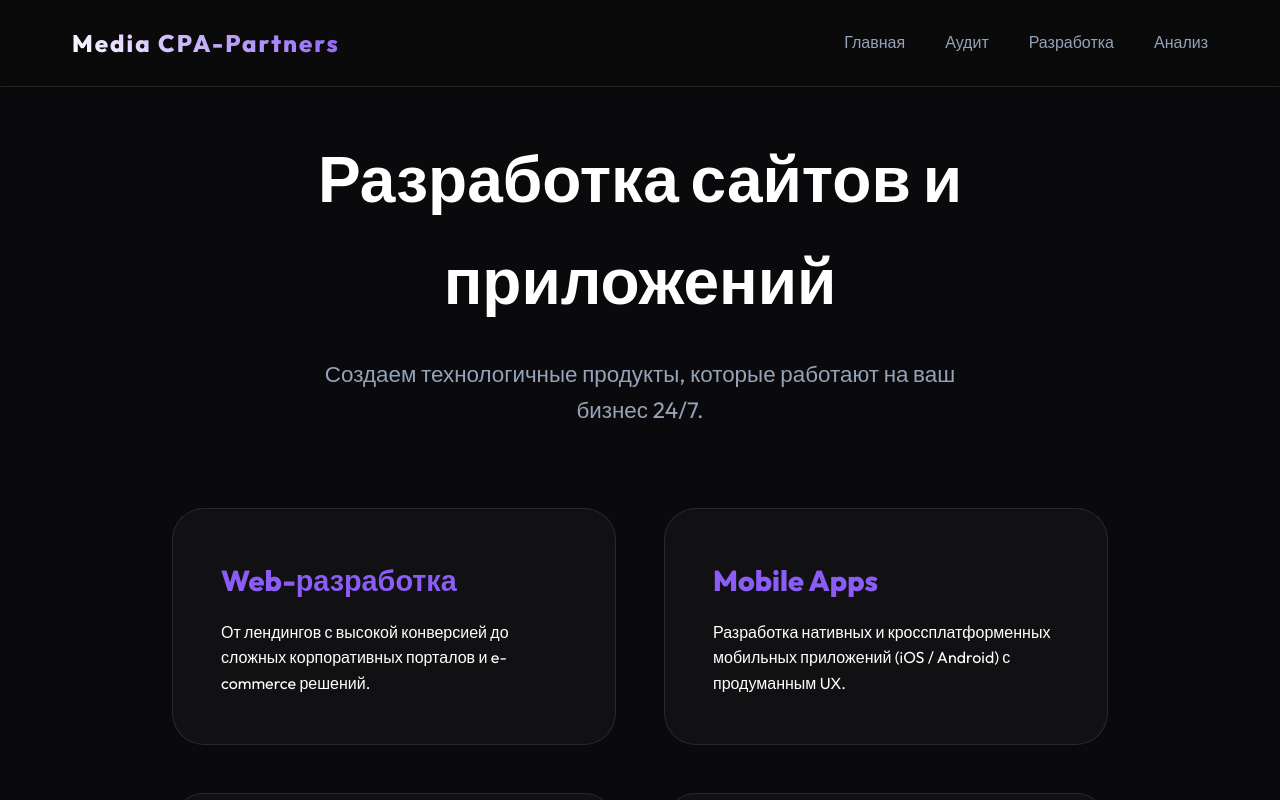
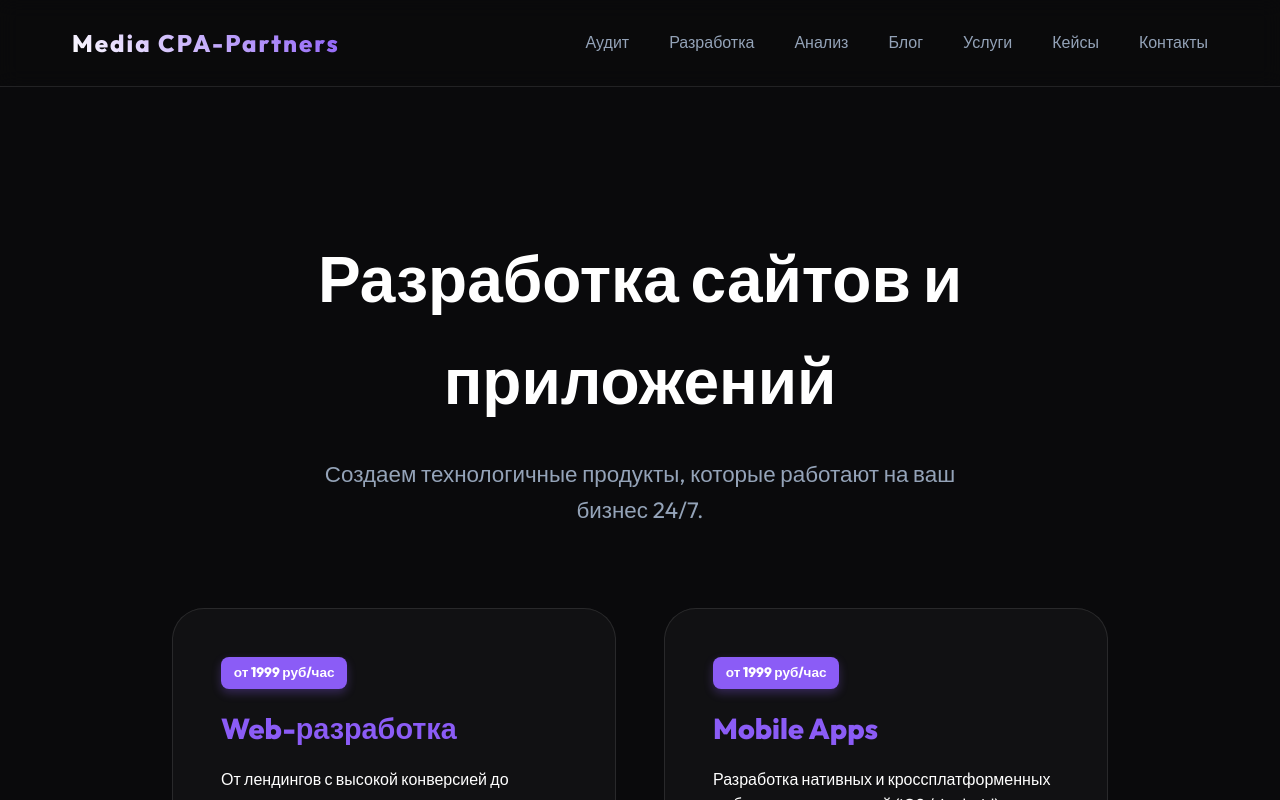
Before and after one commit to Arteminamerica90/mywebsite, a React (Vite) app: page /services/dev in a window 1280 px wide. Shown: the top 800 px of the page. Built offline with nearby package versions, Linux system fonts and the light colour scheme.

Commit message:
Restructure site: reorder homepage, standardize navbar, add pricing and card interactivity

```diff
--- a/src/App.css
+++ b/src/App.css
@@ -182,8 +182,15 @@
 
 /* Portfolio Section */
 .portfolio {
-  padding: 8rem 0;
+  padding: 10rem 0 8rem;
 }
+
+.portfolio-card-link {
+  text-decoration: none;
+  color: inherit;
+  display: block;
+}
+
 
 .portfolio-grid {
   display: grid;
@@ -618,6 +625,28 @@
   color: var(--accent-color);
 }
 
+.clickable-card {
+  cursor: pointer;
+  position: relative;
+}
+
+.clickable-card:hover {
+  background: rgba(139, 92, 246, 0.05);
+}
+
+.price-tag {
+  display: inline-block;
+  background: var(--accent-color);
+  color: #fff;
+  padding: 0.3rem 0.8rem;
+  border-radius: 8px;
+  font-size: 0.85rem;
+  font-weight: 700;
+  margin-bottom: 1rem;
+  box-shadow: 0 4px 10px rgba(139, 92, 246, 0.3);
+}
+
+
 .service-cta-box {
   padding: 5rem;
   background: linear-gradient(135deg, rgba(139, 92, 246, 0.1) 0%, rgba(10, 10, 12, 0.5) 100%);
--- /dev/null
+++ b/src/components/Navbar.jsx
@@ -0,0 +1,23 @@
+import React from 'react';
+import { Link } from 'react-router-dom';
+
+function Navbar() {
+    return (
+        <nav className="navbar">
+            <div className="container nav-container">
+                <Link to="/" className="logo">Media CPA-Partners</Link>
+                <ul className="nav-links">
+                    <li><Link to="/services/audit">Аудит</Link></li>
+                    <li><Link to="/services/dev">Разработка</Link></li>
+                    <li><Link to="/services/analysis">Анализ</Link></li>
+                    <li><a href="/#blog">Блог</a></li>
+                    <li><a href="/#services">Услуги</a></li>
+                    <li><a href="/#work">Кейсы</a></li>
+                    <li><a href="/#contact">Контакты</a></li>
+                </ul>
+            </div>
+        </nav>
+    );
+}
+
+export default Navbar;
--- a/src/pages/Home.jsx
+++ b/src/pages/Home.jsx
@@ -2,15 +2,16 @@ import React, { useState } from 'react';
 import { Link } from 'react-router-dom';
 import heroImg from '../assets/hero.png';
 import ContactSection from '../components/ContactSection';
+import Navbar from '../components/Navbar';
 
 function Home() {
     const cases = [
-        { title: "BetterMe", desc: "Масштабирование Health & Fitness приложения", category: "Health & Fitness" },
-        { title: "30-Day Fitness", desc: "Оптимизация CPA и рост установок", category: "Fitness Challenge" },
-        { title: "Joom", desc: "Глобальный маркетинг для маркетплейса", category: "E-commerce" },
-        { title: "Calm", desc: "Привлечение осознанной аудитории", category: "Mental Health" },
-        { title: "Delivery Club", desc: "Лидерство на рынке доставки еды", category: "Food Delivery" },
-        { title: "FitOn", desc: "Взрывной рост фитнес-сообщества", category: "Fitness platform" },
+        { id: "betterme", title: "BetterMe", desc: "Масштабирование Health & Fitness приложения", category: "Health & Fitness" },
+        { id: "fitness30", title: "30-Day Fitness", desc: "Оптимизация CPA и рост установок", category: "Fitness Challenge" },
+        { id: "joom", title: "Joom", desc: "Глобальный маркетинг для маркетплейса", category: "E-commerce" },
+        { id: "calm", title: "Calm", desc: "Привлечение осознанной аудитории", category: "Mental Health" },
+        { id: "delivery", title: "Delivery Club", desc: "Лидерство на рынке доставки еды", category: "Food Delivery" },
+        { id: "fiton", title: "FitOn", desc: "Взрывной рост фитнес-сообщества", category: "Fitness platform" },
     ];
 
     const blogPosts = [
@@ -24,20 +25,28 @@ function Home() {
 
     return (
         <div className="home">
-            <nav className="navbar">
-                <div className="container nav-container">
-                    <div className="logo">Media CPA-Partners</div>
-                    <ul className="nav-links">
-                        <li><Link to="/services/audit">Аудит</Link></li>
-                        <li><Link to="/services/dev">Разработка</Link></li>
-                        <li><Link to="/services/analysis">Анализ</Link></li>
-                        <li><a href="#blog">Блог</a></li>
-                        <li><a href="#services">Услуги</a></li>
-                        <li><a href="#work">Кейсы</a></li>
-                        <li><a href="#contact">Контакты</a></li>
-                    </ul>
+            <Navbar />
+
+            <section id="work" className="portfolio" style={{ paddingTop: '100px' }}>
+                <div className="container">
+                    <h2 className="section-title">За нас говорят наши клиенты,<br /><span className="gradient-text">которых мы раскачали</span></h2>
+                    <div className="portfolio-grid">
+                        {cases.map((item, index) => (
+                            <Link to={`/cases/${item.id}`} className="portfolio-card-link" key={index}>
+                                <div className="portfolio-card fade-in" style={{ animationDelay: `${index * 0.1}s` }}>
+                                    <div className="portfolio-img-placeholder">
+                                        <div className="portfolio-overlay">
+                                            <span className="portfolio-category">{item.category}</span>
+                                            <h3>{item.title}</h3>
+                                            <p>{item.desc}</p>
+                                        </div>
+                                    </div>
+                                </div>
+                            </Link>
+                        ))}
+                    </div>
                 </div>
-            </nav>
+            </section>
 
             <section id="home" className="hero">
                 <div className="container hero-container">
@@ -82,25 +91,6 @@ function Home() {
                 </div>
             </section>
 
-            <section id="work" className="portfolio">
-                <div className="container">
-                    <h2 className="section-title">За нас говорят наши клиенты,<br /><span className="gradient-text">которых мы раскачали</span></h2>
-                    <div className="portfolio-grid">
-                        {cases.map((item, index) => (
-                            <div className="portfolio-card fade-in" key={index} style={{ animationDelay: `${index * 0.1}s` }}>
-                                <div className="portfolio-img-placeholder">
-                                    <div className="portfolio-overlay">
-                                        <span className="portfolio-category">{item.category}</span>
-                                        <h3>{item.title}</h3>
-                                        <p>{item.desc}</p>
-                                    </div>
-                                </div>
-                            </div>
-                        ))}
-                    </div>
-                </div>
-            </section>
-
             <section id="blog" className="blog">
                 <div className="container">
                     <h2 className="section-title">Наш <span className="gradient-text">Блог</span></h2>
--- a/src/pages/ServiceAnalysis.jsx
+++ b/src/pages/ServiceAnalysis.jsx
@@ -1,42 +1,40 @@
 import React from 'react';
 import { Link } from 'react-router-dom';
 import ContactSection from '../components/ContactSection';
+import Navbar from '../components/Navbar';
 
 function ServiceAnalysis() {
+    const scrollToContact = () => {
+        const contactSection = document.getElementById('contact');
+        if (contactSection) {
+            contactSection.scrollIntoView({ behavior: 'smooth' });
+        }
+    };
+
     return (
         <div className="service-page">
-            <nav className="navbar">
-                <div className="container nav-container">
-                    <div className="logo">Media CPA-Partners</div>
-                    <ul className="nav-links">
-                        <li><Link to="/">Главная</Link></li>
-                        <li><Link to="/services/audit">Аудит</Link></li>
-                        <li><Link to="/services/dev">Разработка</Link></li>
-                        <li><Link to="/services/analysis">Анализ</Link></li>
-                    </ul>
-                </div>
-            </nav>
+            <Navbar />
 
-            <div className="container service-content fade-in">
+            <div className="container service-content fade-in" style={{ paddingTop: '100px' }}>
                 <div className="service-header">
                     <h1>Конкурентный анализ</h1>
                     <p className="lead">Узнайте, что делают ваши конкуренты, и сделайте это лучше.</p>
                 </div>
 
                 <div className="service-grid-detailed">
-                    <div className="audit-item">
+                    <div className="audit-item clickable-card" onClick={scrollToContact}>
                         <h3>Шпионаж за креативами</h3>
                         <p>Покажем, какие рекламные объявления крутят ваши конкуренты в Facebook, TikTok и Google прямо сейчас.</p>
                     </div>
-                    <div className="audit-item">
+                    <div className="audit-item clickable-card" onClick={scrollToContact}>
                         <h3>Анализ воронок</h3>
                         <p>Разберем путь пользователя конкурента: от рекламного клика до финальной покупки или подписки.</p>
                     </div>
-                    <div className="audit-item">
+                    <div className="audit-item clickable-card" onClick={scrollToContact}>
                         <h3>Источники трафика</h3>
                         <p>Выявим, из каких стран и каналов конкуренты получают самый качественный трафик.</p>
                     </div>
-                    <div className="audit-item">
+                    <div className="audit-item clickable-card" onClick={scrollToContact}>
                         <h3>Стратегия обгона</h3>
                         <p>На основе данных составим план, как перехватить аудиторию и предложить ей более выгодные условия.</p>
                     </div>
--- a/src/pages/ServiceAudit.jsx
+++ b/src/pages/ServiceAudit.jsx
@@ -1,42 +1,40 @@
 import React from 'react';
 import { Link } from 'react-router-dom';
 import ContactSection from '../components/ContactSection';
+import Navbar from '../components/Navbar';
 
 function ServiceAudit() {
+    const scrollToContact = () => {
+        const contactSection = document.getElementById('contact');
+        if (contactSection) {
+            contactSection.scrollIntoView({ behavior: 'smooth' });
+        }
+    };
+
     return (
         <div className="service-page">
-            <nav className="navbar">
-                <div className="container nav-container">
-                    <div className="logo">Media CPA-Partners</div>
-                    <ul className="nav-links">
-                        <li><Link to="/">Главная</Link></li>
-                        <li><Link to="/services/audit">Аудит</Link></li>
-                        <li><Link to="/services/dev">Разработка</Link></li>
-                        <li><Link to="/services/analysis">Анализ</Link></li>
-                    </ul>
-                </div>
-            </nav>
+            <Navbar />
 
-            <div className="container service-content fade-in">
+            <div className="container service-content fade-in" style={{ paddingTop: '100px' }}>
                 <div className="service-header">
                     <h1>Аудит вашего приложения</h1>
                     <p className="lead">Найдем точки роста и устраним ошибки, которые мешают вам масштабироваться.</p>
                 </div>
 
                 <div className="service-grid-detailed">
-                    <div className="audit-item">
+                    <div className="audit-item clickable-card" onClick={scrollToContact}>
                         <h3>1. Технический аудит</h3>
                         <p>Проверяем стабильность работы, скорость загрузки и наличие багов, которые влияют на удержание пользователей (Retention).</p>
                     </div>
-                    <div className="audit-item">
+                    <div className="audit-item clickable-card" onClick={scrollToContact}>
                         <h3>2. Аудит ASO</h3>
                         <p>Анализируем видимость приложения в App Store и Google Play. Оптимизируем ключевые слова, скриншоты и описание для роста органики.</p>
                     </div>
-                    <div className="audit-item">
+                    <div className="audit-item clickable-card" onClick={scrollToContact}>
                         <h3>3. Маркетинговый аудит</h3>
                         <p>Изучаем ваши текущие рекламные кампании. Находим «дыры» в бюджете и предлагаем стратегии по снижению стоимости установки (CPI).</p>
                     </div>
-                    <div className="audit-item">
+                    <div className="audit-item clickable-card" onClick={scrollToContact}>
                         <h3>4. Анализ воронки</h3>
                         <p>Проходим путь пользователя от клика по рекламе до покупки. Находим этапы, на которых вы теряете деньги.</p>
                     </div>
--- a/src/pages/ServiceDev.jsx
+++ b/src/pages/ServiceDev.jsx
@@ -1,42 +1,43 @@
 import React from 'react';
 import { Link } from 'react-router-dom';
 import ContactSection from '../components/ContactSection';
+import Navbar from '../components/Navbar';
 
 function ServiceDev() {
+    const scrollToContact = () => {
+        const contactSection = document.getElementById('contact');
+        if (contactSection) {
+            contactSection.scrollIntoView({ behavior: 'smooth' });
+        }
+    };
+
     return (
         <div className="service-page">
-            <nav className="navbar">
-                <div className="container nav-container">
-                    <div className="logo">Media CPA-Partners</div>
-                    <ul className="nav-links">
-                        <li><Link to="/">Главная</Link></li>
-                        <li><Link to="/services/audit">Аудит</Link></li>
-                        <li><Link to="/services/dev">Разработка</Link></li>
-                        <li><Link to="/services/analysis">Анализ</Link></li>
-                    </ul>
-                </div>
-            </nav>
+            <Navbar />
 
-            <div className="container service-content fade-in">
+            <div className="container service-content fade-in" style={{ paddingTop: '100px' }}>
                 <div className="service-header">
                     <h1>Разработка сайтов и приложений</h1>
                     <p className="lead">Создаем технологичные продукты, которые работают на ваш бизнес 24/7.</p>
                 </div>
 
                 <div className="service-grid-detailed">
-                    <div className="audit-item">
+                    <div className="audit-item clickable-card" onClick={scrollToContact}>
+                        <div className="price-tag">от 1999 руб/час</div>
                         <h3>Web-разработка</h3>
                         <p>От лендингов с высокой конверсией до сложных корпоративных порталов и e-commerce решений.</p>
                     </div>
-                    <div className="audit-item">
+                    <div className="audit-item clickable-card" onClick={scrollToContact}>
+                        <div className="price-tag">от 1999 руб/час</div>
                         <h3>Mobile Apps</h3>
                         <p>Разработка нативных и кроссплатформенных мобильных приложений (iOS / Android) с продуманным UX.</p>
                     </div>
-                    <div className="audit-item">
+                    <div className="audit-item clickable-card" onClick={scrollToContact}>
+                        <div className="price-tag">от 1999 руб/час</div>
                         <h3>Backend & API</h3>
                         <p>Проектирование надежной серверной части и интеграция с любыми внешними сервисами.</p>
                     </div>
-                    <div className="audit-item">
+                    <div className="audit-item clickable-card" onClick={scrollToContact}>
                         <h3>Поддержка</h3>
                         <p>Не просто сдаем проект, а сопровождаем его, внедряем обновления и следим за стабильностью.</p>
                     </div>
```
